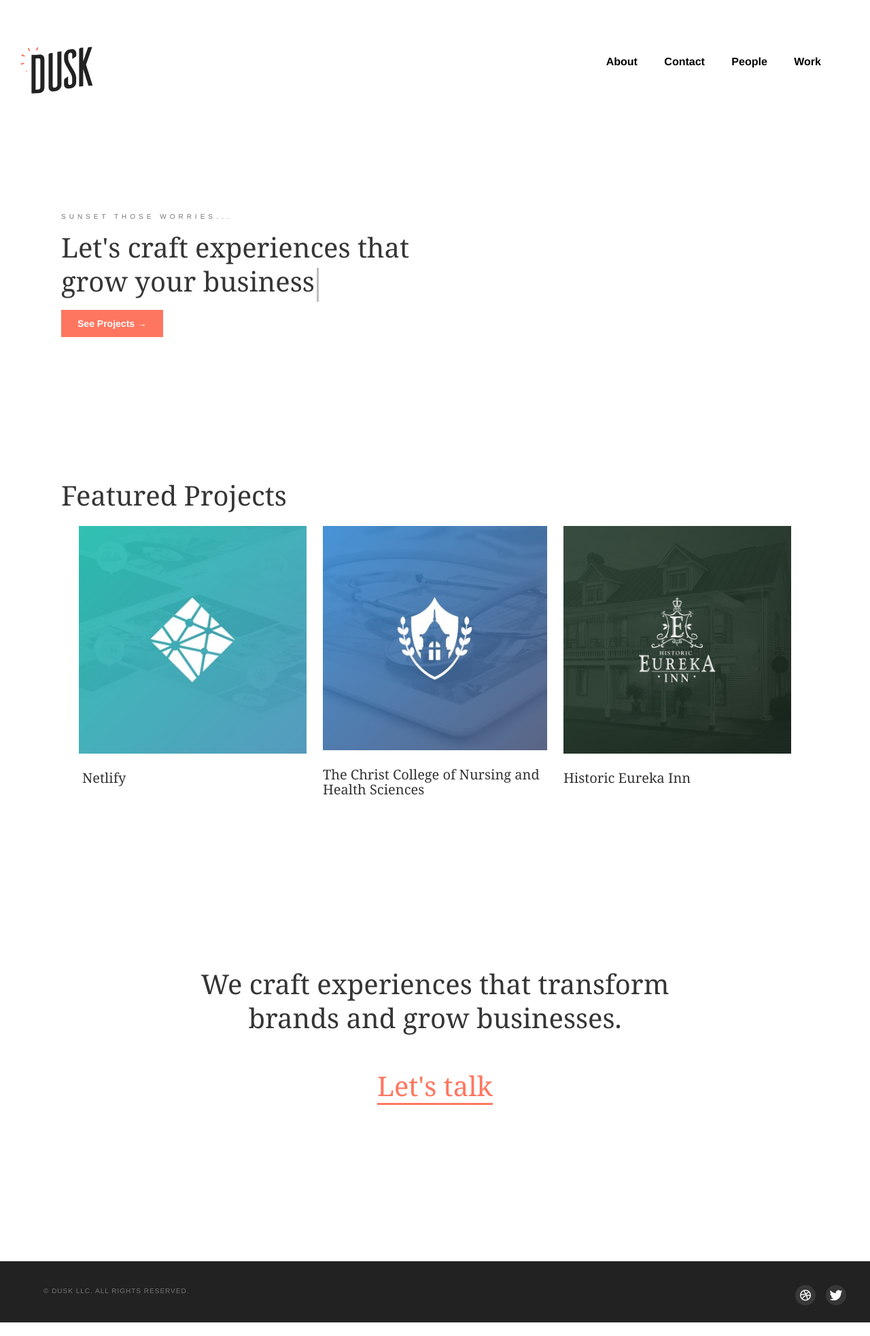
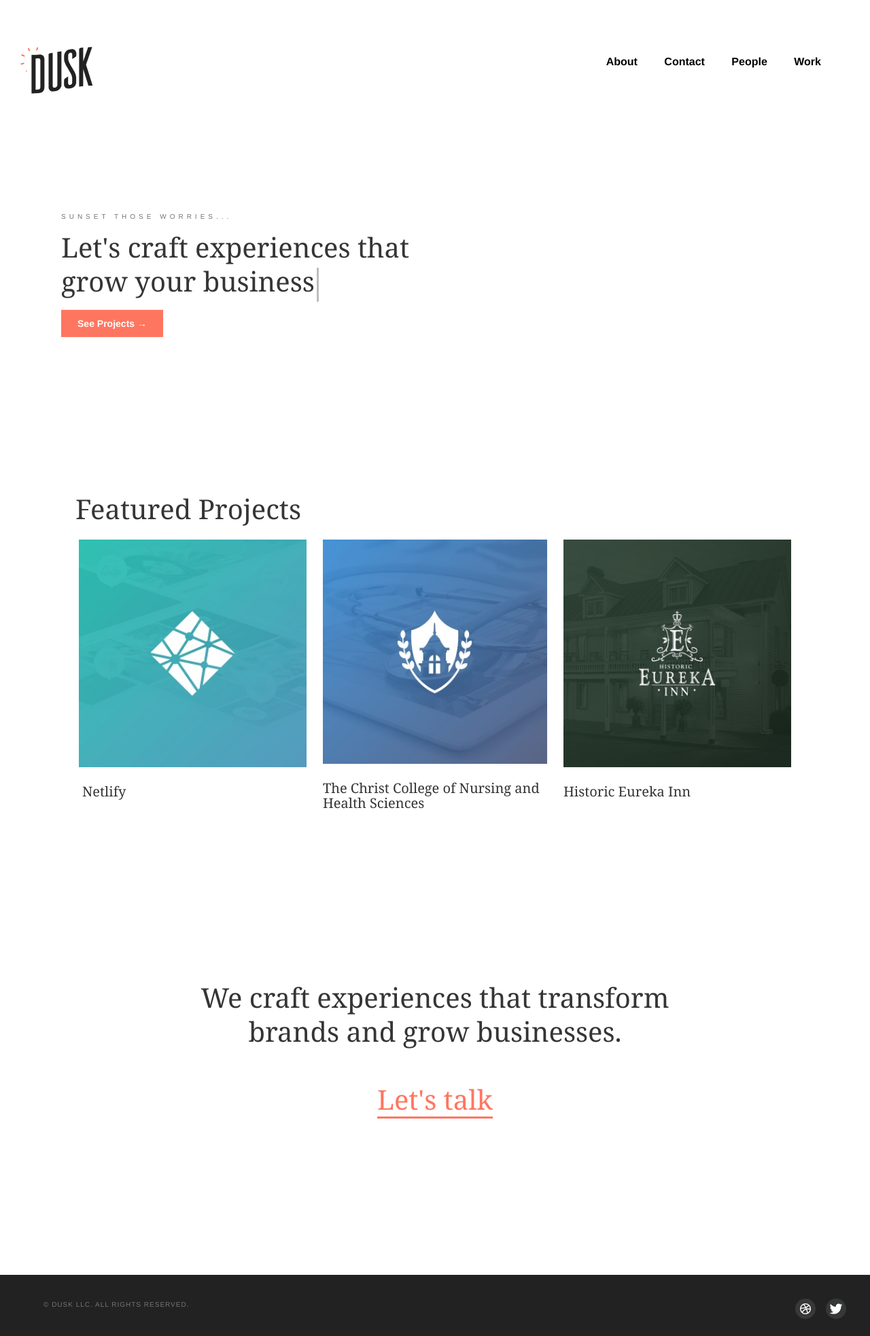
Before and after one commit to mountainbug95/6point0_jekyll, a Jekyll site: the page built from index.html, in a window 1280 px wide. Shown: the whole page at 68% size. Built offline with Jekyll 4.4.1, drawn with Linux system fonts in a browser that asks for light colours; some web fonts are replaced.

Commit message:
more scaling for index page and work page

```diff
--- a/assets/css/index-style.css
+++ b/assets/css/index-style.css
@@ -290,9 +290,15 @@
     }
 }
 
+@media screen and (max-width: 1200px) {
+    .project-listing-container{
+        max-width: 300px;
+    }
+}
+
 @media screen and (max-width: 1000px) {
     .project-listing-container{
-        max-width: 280px;
+        max-width: 250px;
     }
 }
 
@@ -301,52 +307,83 @@
         font-size: 32px;
     }
 
+
+
     .project-listing-container{
         max-width: 210px;
     }
 
 }
 
-@media screen and (max-width: 600px) {
+@media screen and (min-width: 650px){
+    .projects-container{
+        white-space: nowrap;
+    }
+}
+
+@media screen and (max-width: 650px) {
     .projects-container h1{
         font-size: 24px;
     }
 
+    .projects-container{
+        white-space: normal;
+    }
+
+    .projects-container h1{
+        padding-left: 10px;
+        padding-right: 10px;
+    }
+
     .project-listing-container{
-        max-width: 100%;
         display: block;
+        padding-left: 10px;
+        padding-right: 10px;
+        min-width: 100%;
+    }
+
+    .project-listing-container div{
+        min-width: 100%;
+        box-sizing: border-box;
+    }
+
+    .project-listing-container div img{
+        min-width: 100%;
     }
 }
 
 /*END FONT SCALING*/
-
 .projects-section{
     display: block;
+    padding: 0;
+    width: 100%;
     margin-left: auto;
     margin-right: auto;
+    text-align:center;
 }
 
 .projects-container{
     margin-top: 220px;
     text-align: center;
+    display: inline-block;
+    margin-left: auto;
+    margin-right: auto;
+    padding: 0;
 }
 
 .projects-container h1{
     text-align: left;
-    margin-left: 50px;
 }
 
 .project-listing-container{
     vertical-align: top;
     display: inline-block;
-    margin: 0;
-    padding: 0;
+    white-space: normal;
 }
 
 .project-listing-container h3{
     text-align: left;
     margin: 10px;
-    max-width: 350px;
 }
 
 /*left responsive image container*/
```
Also changed, not shown: assets/css/work-style.css (+38 -1 lines).
